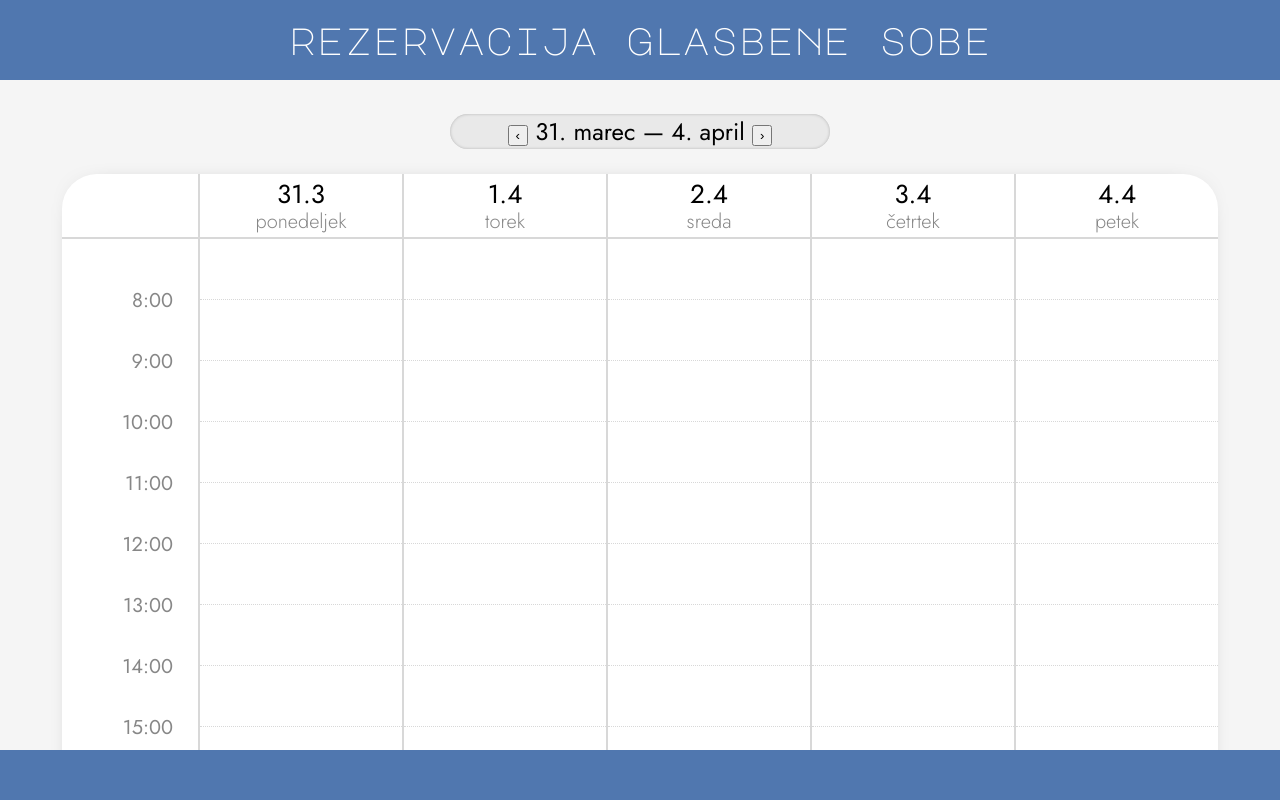
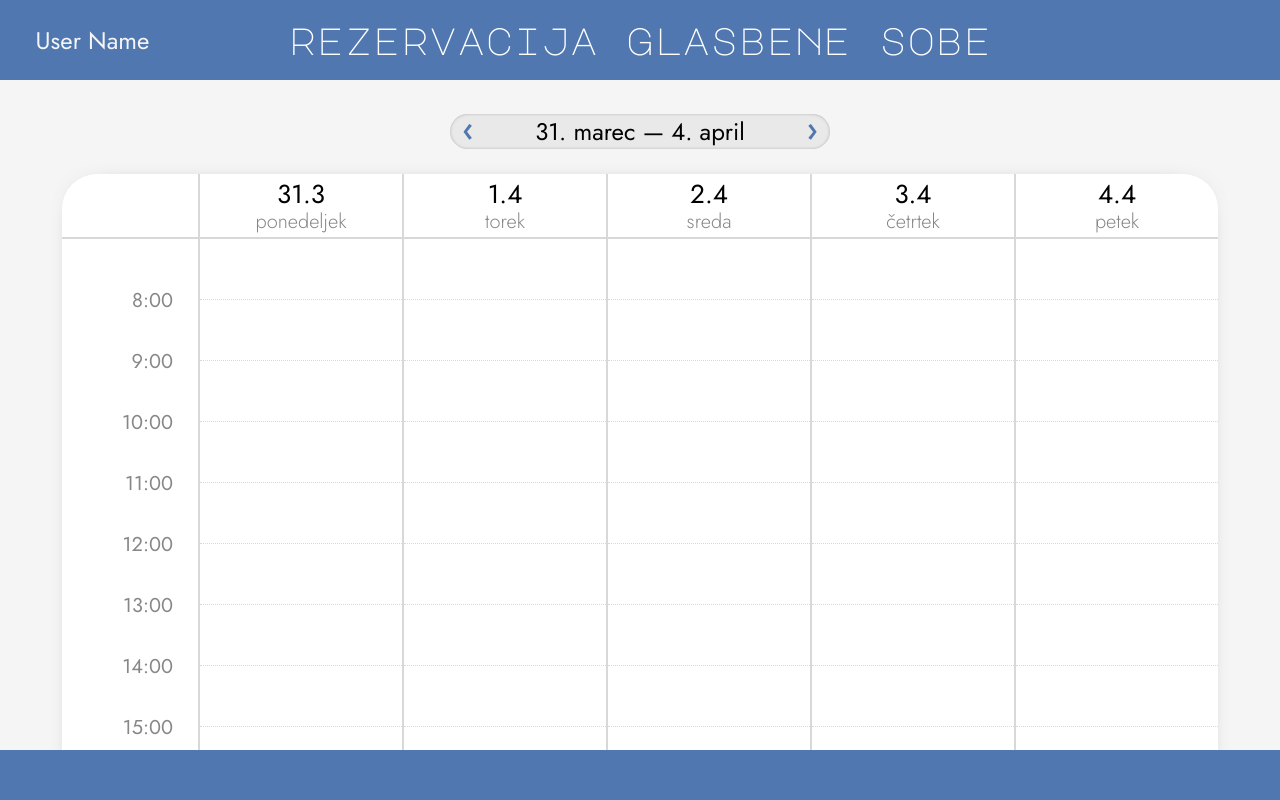
Before and after one commit to AndreyZadonsky/Seminarska_naloga, a plain HTML site: page index.html in a window 1280 px wide. Drawn offline with Linux system fonts and the light colour scheme.

Commit message:
Add files via upload

```diff
--- a/index.html
+++ b/index.html
@@ -11,14 +11,17 @@
 </head>
 <body>
     <header>
+        <div id="name-container">
+            <div id="user-name">User Name</div>
+        </div>
         <div class="heading">REZERVACIJA GLASBENE SOBE</div>
     </header>
     <main>
         <div class="container">
             <div class="date-navigation">
-                <button class="navigate prev">‹</button>
+                <button id="prev" class="navigate-button">‹</button>
                     31. marec — 4. april
-                <button class="navigate next">›</button>
+                <button id="next" class="navigate-button">›</button>
             </div>
         </div>
         <div class="schedule-container">
```
